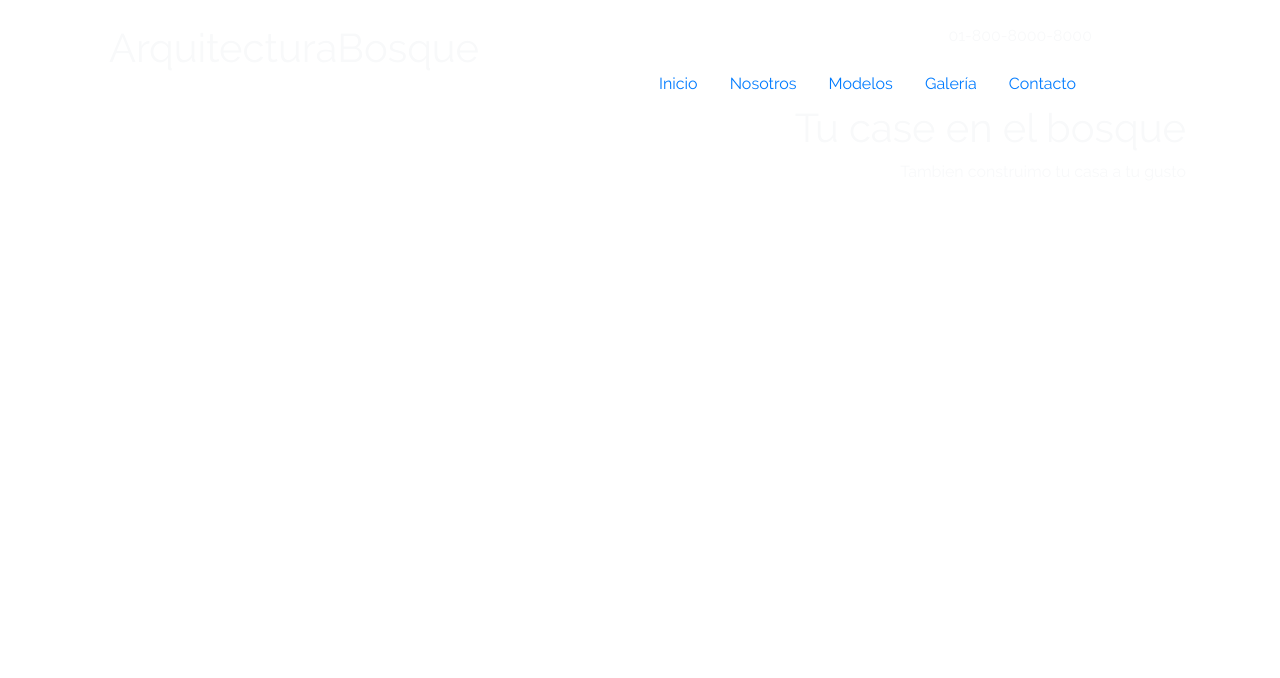
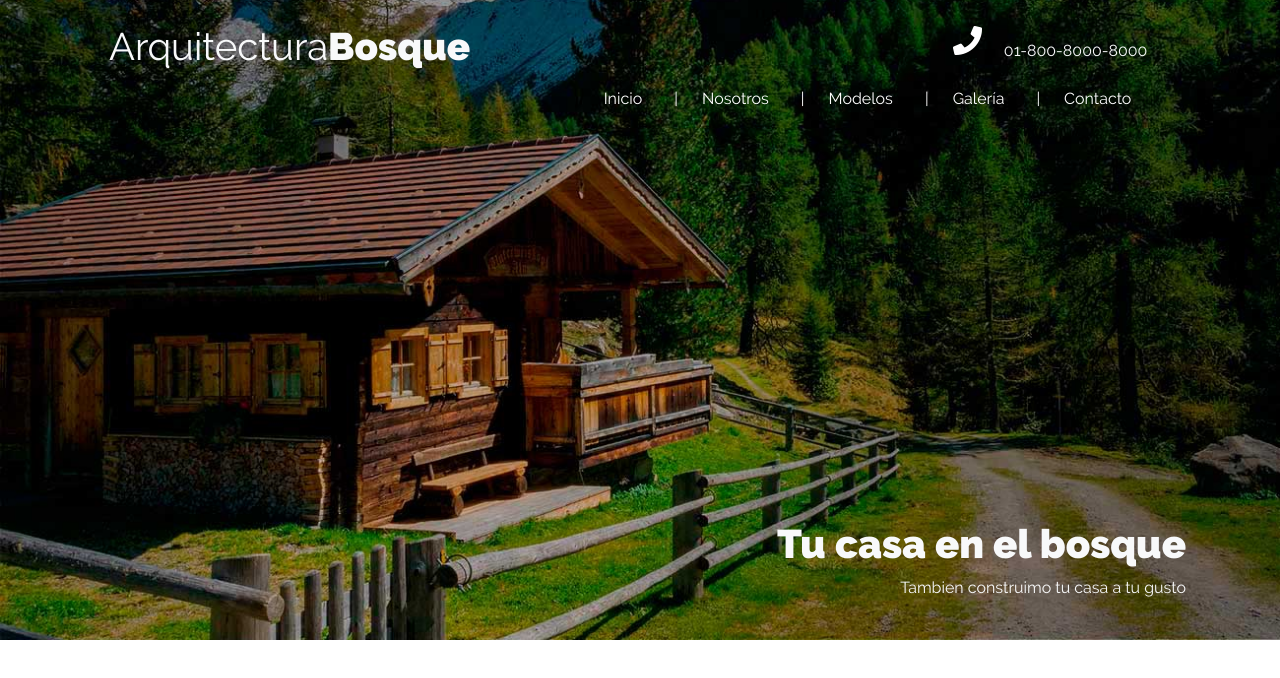
Before and after one commit to Ricuesta86/arquitectura-bootstrap, a plain HTML site: page index.html in a window 1280 px wide. Drawn offline with Linux system fonts and the light colour scheme.

Commit message:
Estilos de header

```diff
--- a/css/style.css
+++ b/css/style.css
@@ -1,3 +1,47 @@
 body {
     font-family: 'Raleway', sans-serif;
 }
+h1,h2,h3{
+    font-weight: 900;
+}
+.header{
+    height: 40rem;
+    background-image: url(../img/superior.jpg);
+    background-size: cover;
+    background-position: bottom center;
+}
+
+.bg-light{
+    background-color: white!important;
+}
+
+.nombre-sitio{
+    font-size: 2.4rem;
+    font-weight: 300;
+}
+.nombre-sitio span{
+    font-weight: 900;
+}
+.nav-link{
+    color: white!important;
+}
+@media(min-width:992px){
+    .header .nav-link:first-child::before{
+        display: none;
+    }
+    .header .nav-link::before{
+        content: "|";
+        margin-right:1.5rem;
+    }
+}
+
+.telefono::before{
+    background-image: url(../img/icono_telefono.png);
+    content: "";
+    display: inline-block;
+    height: 2rem;
+    width: 2rem;
+    background-repeat: no-repeat;
+    background-position: center center;
+    margin-right: 1rem;
+}
--- a/index.html
+++ b/index.html
@@ -17,20 +17,20 @@
   </head>
   <body>
       <header class="header">
-        <div class="container">
-          <div class="row justify-content-center justify-content-lg-between text-light p-4">
+        <div class="container h-100">
+          <div class="row h-100 justify-content-center justify-content-lg-between text-light p-4">
             <div class="col-lg-4">
               <h1 class="nombre-sitio">
                 Arquitectura<span>Bosque</span>
               </h1>
             </div>
             <div class="col-lg-7 d-flex justify-content-center justify-content-end">
-              <div class="contenido">
+              <div class="contenido text-center">
                 <p class="telefono text-lg-right text-center">
                   01-800-8000-8000
                 </p>
                 <div class="navbar-expand-lg navbar-light bg-transparent">
-                  <button type="button" class="navbar-toggler" data-toggle="collapse"
+                  <button type="button" class="navbar-toggler bg-light" data-toggle="collapse"
                   data-target="#navegacion">
                 <span class="navbar-toggler-icon"></span>
                 </button>
@@ -46,8 +46,8 @@
                 </div>
               </div>
             </div><!--.col-lg-7-->
-            <div class="contenido-hero algin-self-end text-center text-md-right w-100" >
-              <h1>Tu case en el bosque</h1>
+            <div class="contenido-hero align-self-end text-center text-md-right w-100" >
+              <h1>Tu casa en el bosque</h1>
               <p>Tambien construimo tu casa a tu gusto</p>
             </div>
           </div><!--.row-->
```
